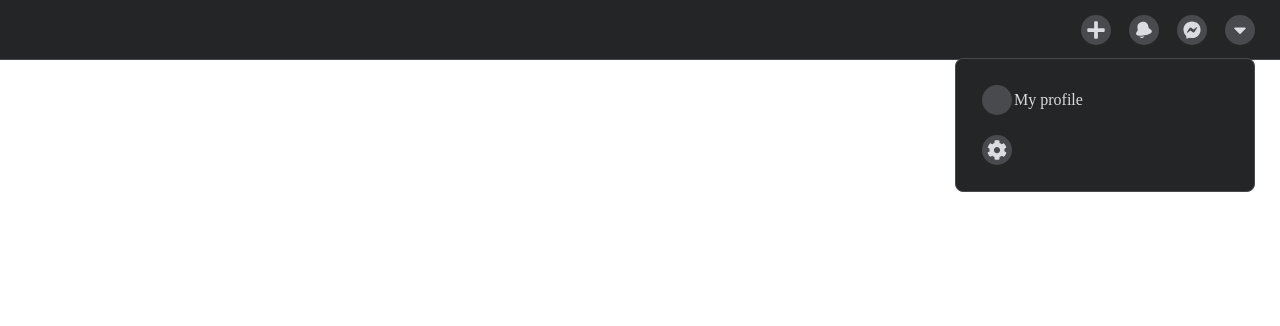
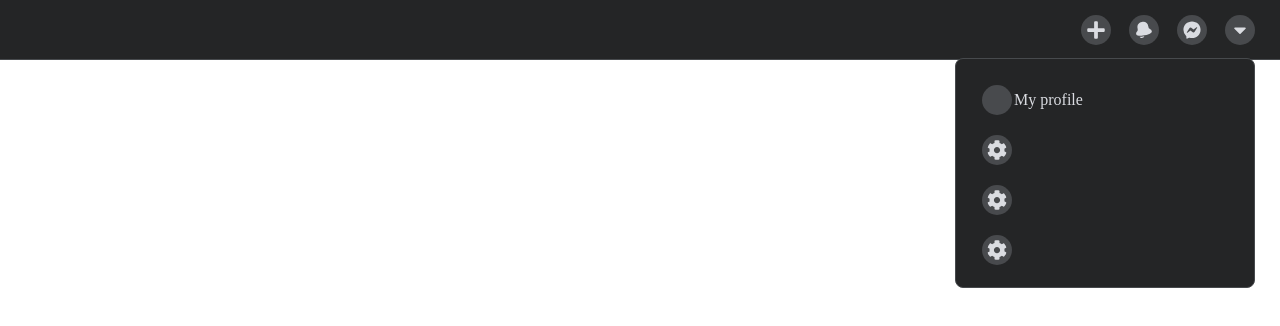
Before and after one commit to mfortunat0/completed-youtube-tutorials, a React (Create React App) app in the folder advanced-dropdown-menu-fireship/: page / in a window 1280 px wide. Both pictures are taken after a click on the link 1240 px from the left and 29 px from the top of the page. Shown: the top 326 px of the page. Built offline with nearby package versions, Linux system fonts and the light colour scheme; the HTML template or start-up script is replaced by a standard one.

Commit message:
next level shot

```diff
--- a/advanced-dropdown-menu-fireship/package.json
+++ b/advanced-dropdown-menu-fireship/package.json
@@ -9,6 +9,7 @@
     "react": "^17.0.2",
     "react-dom": "^17.0.2",
     "react-scripts": "4.0.3",
+    "react-transition-group": "^4.4.2",
     "web-vitals": "^1.0.1"
   },
   "scripts": {
--- a/advanced-dropdown-menu-fireship/src/App.css
+++ b/advanced-dropdown-menu-fireship/src/App.css
@@ -98,3 +98,40 @@
 .icon-right{
   margin-left: auto;
 }
+
+.menu-primary-enter{
+  position: absolute;
+  transform: translateX(-110%);
+}
+
+.menu-primary-enter-active{
+  transform: translateX(0%);
+  transition: all var(--speed) ease;
+}
+
+.menu-primary-exit{
+  position: absolute;
+}
+
+.menu-primary-exit-active{
+  transform: translateX(-110%);
+  transition: all var(--speed) ease;
+}
+
+.menu-secondary-enter{
+  transform: translateX(110%);
+}
+
+.menu-secondary-enter-active{
+  transform: translateX(0%);
+  transition: all var(--speed) ease;
+}
+
+.menu-secondary-exit{
+  position: absolute;
+}
+
+.menu-secondary-exit-active{
+  transform: translateX(110%);
+  transition: all var(--speed) ease;
+}
--- a/advanced-dropdown-menu-fireship/src/App.js
+++ b/advanced-dropdown-menu-fireship/src/App.js
@@ -1,5 +1,6 @@
 import './App.css';
-import { useState } from 'react'
+import { useState,useRef, useEffect } from 'react'
+import { CSSTransition } from 'react-transition-group'
 import { ReactComponent as BellIcon } from './icons/bell.svg'
 import { ReactComponent as MessengerIcon } from './icons/messenger.svg'
 import { ReactComponent as CaretIcon } from './icons/caret.svg'
@@ -21,10 +22,22 @@
 }
 
 function DropdownMenu() {
+  const [activeMenu, setActiveMenu] = useState('main')
+  const [menuHeight, setMenuHeight] = useState(null)
+  const dropdownRef = useRef(null);
+
+  useEffect(() => {
+    setMenuHeight(dropdownRef.current?.firstChild.offsetHeight)
+  }, [])
+
+  function calcHeight(el) {
+    const height = el.offsetHeight;
+    setMenuHeight(height);
+  }
 
   function DropdownItem(props) {
     return (
-      <a href="#" className="menu-item">
+      <a href="#" className="menu-item" onClick={() => props.goToMenu && setActiveMenu(props.goToMenu)}>
         <span className="icon-button">
           {props.leftIcon}
         </span>
@@ -36,14 +49,50 @@
     )
   }
   return (
-    <div className="dropdown">
-      <DropdownItem>My profile</DropdownItem>
-      <DropdownItem
-        leftIcon={<CogIcon />}
-        rightIcon={<ChevronIcon />}>
-
-
-      </DropdownItem>
+    <div className="dropdown" ref={dropdownRef} style={{height: (menuHeight + 30)}}>
+      <CSSTransition in={activeMenu === "main"}
+        unmountOnExit
+        timeout={500}
+        classNames="menu-primary"
+        onEnter={calcHeight}
+      >
+        <div className="menu">
+          <DropdownItem>My profile</DropdownItem>
+          <DropdownItem
+            leftIcon={<CogIcon />}
+            rightIcon={<ChevronIcon />}
+            goToMenu="settings"
+          >
+          </DropdownItem>
+          <DropdownItem
+            leftIcon={<CogIcon />}
+            rightIcon={<ChevronIcon />}
+            goToMenu="settings"
+          >
+          </DropdownItem>
+          <DropdownItem
+            leftIcon={<CogIcon />}
+            rightIcon={<ChevronIcon />}
+            goToMenu="settings"
+          >
+          </DropdownItem>
+        </div>
+      </CSSTransition>
+      <CSSTransition in={activeMenu === "settings"}
+        unmountOnExit
+        timeout={500}
+        classNames="menu-secondary"
+        onEnter={calcHeight}
+      >
+        <div className="menu">
+          <DropdownItem
+            leftIcon={<ArrowIcon />}
+            goToMenu="main"
+          >
+          </DropdownItem>
+          <DropdownItem>Settings</DropdownItem>
+        </div>
+      </CSSTransition>
     </div>
   )
 }
```
Also changed, not shown: 1 other file (tests, documents, lock files or other folders).
